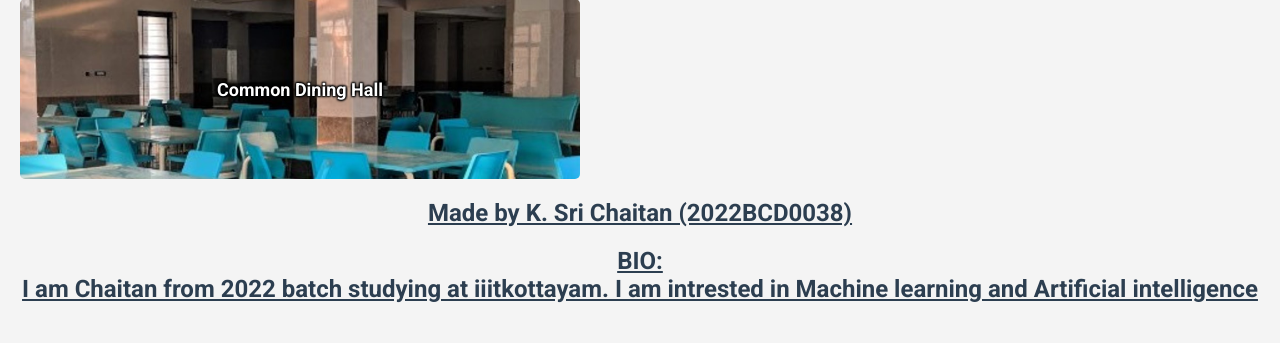
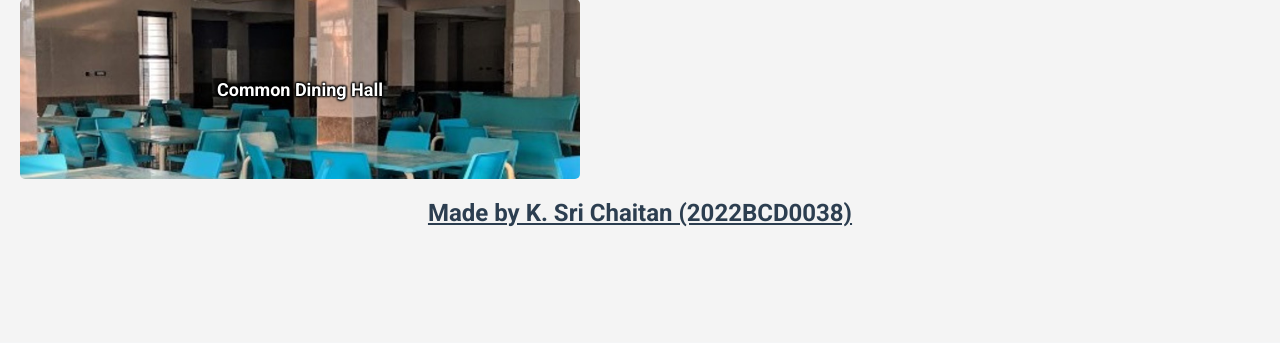
Before and after one commit to Chaitan2004/Servesmart, a Flask app: page /home in a window 1280 px wide. Shown: the part 458-801 px from the top of the page. After the commit the page ends 685 px from the top, so only its background shows below. Run offline with Flask 3, Linux system fonts and the light colour scheme; the visitor is signed in with stand-in values (Sample User, id 1); parts of the project's set-up code (start-up, migrations or seed data) failed here and were passed over.

Commit message:
Update studentdashboard.html

```diff
--- a/templates/studentdashboard.html
+++ b/templates/studentdashboard.html
@@ -125,8 +125,6 @@
     </div>
 
         <h2>Made by K. Sri Chaitan (2022BCD0038)</h2>
-        <h2>BIO: <br>I am Chaitan from 2022 batch studying at iiitkottayam. I am intrested in Machine learning and Artificial intelligence </h2>
-
 
   </main>
 
```
